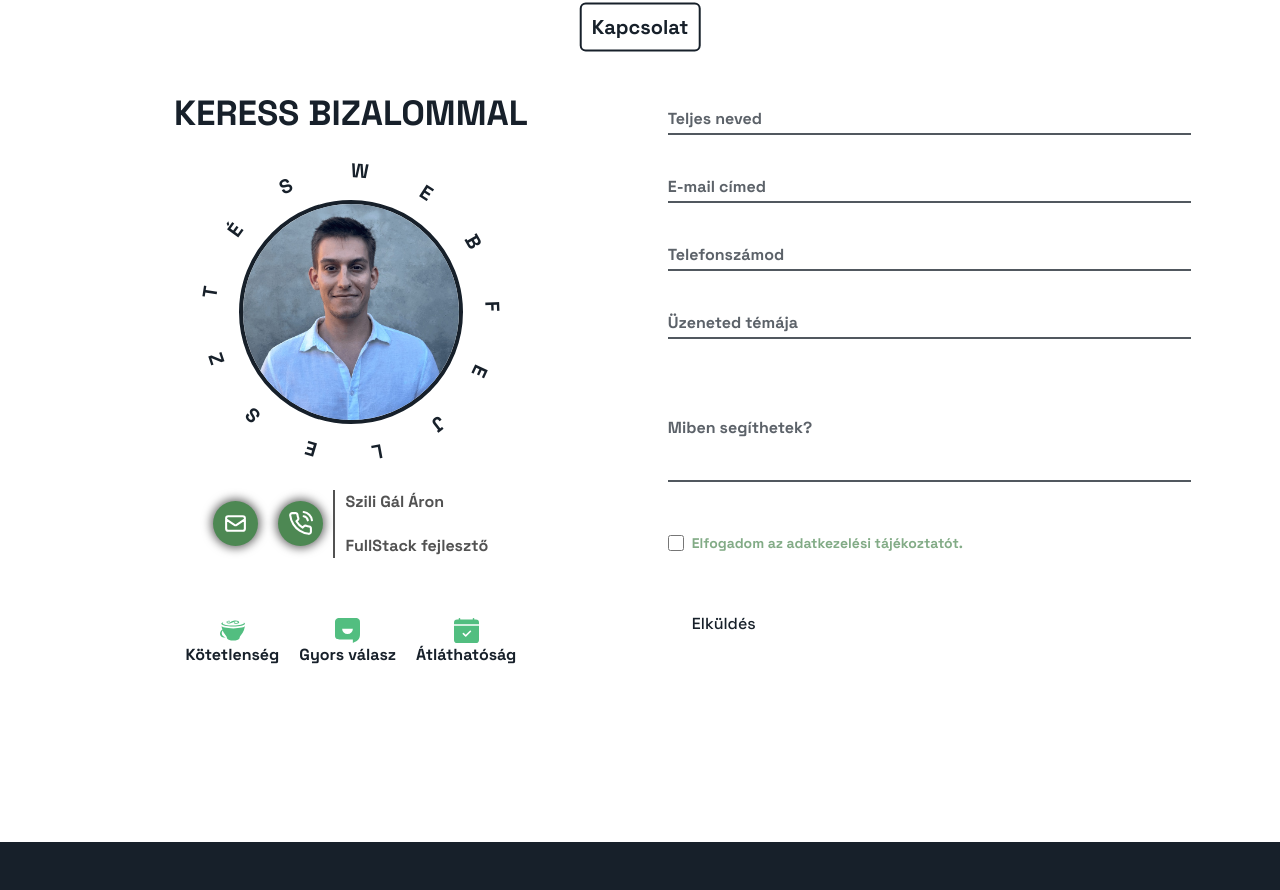
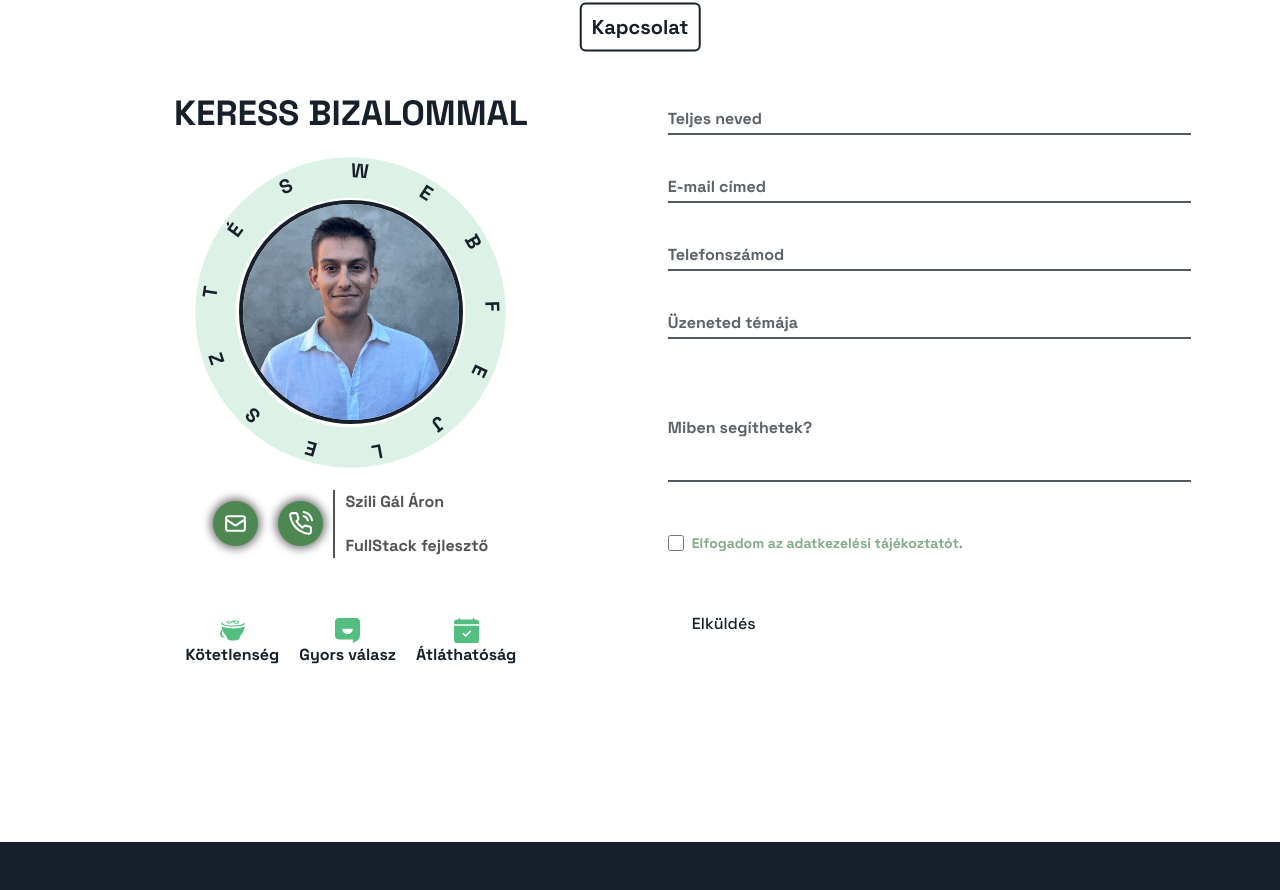
Before and after one commit to Quruzslo/PreferSite, a Next.js app: page / in a window 1280 px wide. Shown: the part 11018-11908 px from the top of the page. Built offline with nearby package versions, Linux system fonts and the light colour scheme.

Commit message:
scrolling kezelése contextben, a scrollToTOp működéséhez

```diff
--- a/app/layout.tsx
+++ b/app/layout.tsx
@@ -6,6 +6,8 @@ import Header from "@/components/header/Header";
 import MouseFollowerElement from "@/lib/mouseFollowerElement";
 import ScrollToTop from "@/lib/scrollToTop";
 import Footer from "../components/Footer/Footer";
+import ScrollContextProvider from "@/lib/ScrollContext";
+
 const groteskSans = Space_Grotesk({
   subsets: ["latin"],
 });
@@ -26,11 +28,13 @@ export default function RootLayout({
       <body
         className={`${groteskSans.className} min-h-full flex flex-col antialiased relative`}
       >
-        <MouseFollowerElement />
-        <ScrollToTop />
-        <Header />
-        <main className="flex-1">{children}</main>
-        <Footer />
+        <ScrollContextProvider>
+          <MouseFollowerElement />
+          <ScrollToTop />
+          <Header />
+          <main className="flex-1">{children}</main>
+          <Footer />
+        </ScrollContextProvider>
       </body>
     </html>
   );
--- a/components/Contact/ContactSection.tsx
+++ b/components/Contact/ContactSection.tsx
@@ -136,7 +136,23 @@ export default function ContactSection() {
                     fill="none"
                   />
                 </defs>
-
+                <motion.path
+                  d="M 175, 25 A 150, 150 0 1,1 175, 325 A 150, 150 0 1,1 175, 25"
+                  fill="none"
+                  className="stroke-green/20"
+                  strokeWidth="45"
+                  strokeLinecap="round"
+                  initial={{
+                    strokeDasharray: pathLength,
+                    strokeDashoffset: pathLength,
+                  }}
+                  animate={isInView ? { strokeDashoffset: 0 } : {}}
+                  transition={{
+                    duration: 1,
+                    ease: "easeInOut",
+                    delay: 1,
+                  }}
+                />
                 <text
                   className="text-dark-color text-[15px] md:text-[22px] font-bold uppercase tracking-[0.1em]"
                   fill="currentColor"
--- a/components/ServicesSection/Services.tsx
+++ b/components/ServicesSection/Services.tsx
@@ -1,9 +1,10 @@
 "use client";
 
-import { useRef } from "react";
+import { useRef, useContext } from "react";
 import myServices from "./MyServices";
 import { motion, Variants } from "motion/react";
 import Image from "next/image";
+import { ScrollContext } from "@/lib/ScrollContext";
 
 const servicesVariants: Variants = {
   hidden: { scaleX: 0, opacity: 1 },
@@ -15,9 +16,12 @@ const servicesVariants: Variants = {
 };
 
 export default function Services() {
+  const { isScrolling } = useContext(ScrollContext)!;
+
   const isSnapping = useRef(false);
 
   const handleSnap = (entry: any) => {
+    if (isScrolling || isSnapping.current) return;
     if (isSnapping.current) return;
 
     if (entry && entry.target) {
--- a/components/header/Header.tsx
+++ b/components/header/Header.tsx
@@ -14,7 +14,6 @@ export default function Header() {
   // -Csúszó háttér állapota ---
   const indicatorRef = useRef<HTMLDivElement>(null);
 
-  // 2. Egér ráhúzása
   const handleMouseEnter = (e: any) => {
     const el = e.currentTarget;
     if (indicatorRef.current) {
@@ -24,7 +23,6 @@ export default function Header() {
     }
   };
 
-  // 3. Egér lehúzása
   const handleMouseLeave = () => {
     if (indicatorRef.current) {
       indicatorRef.current.style.opacity = "0";
--- /dev/null
+++ b/lib/ScrollContext.tsx
@@ -0,0 +1,32 @@
+"use client";
+
+import { createContext, useState, useCallback, ReactNode } from "react";
+
+interface ScrollContextType {
+  isScrolling: boolean;
+  triggerIsScrolling: (durationMs?: number) => void;
+}
+
+export const ScrollContext = createContext<ScrollContextType | null>(null);
+
+export default function ScrollContextProvider({
+  children,
+}: {
+  children: ReactNode;
+}) {
+  const [isScrolling, setIsScrolling] = useState(false);
+
+  const triggerIsScrolling = useCallback((durationMs = 1500) => {
+    setIsScrolling(true);
+
+    setTimeout(() => {
+      setIsScrolling(false);
+    }, durationMs);
+  }, []);
+
+  return (
+    <ScrollContext.Provider value={{ isScrolling, triggerIsScrolling }}>
+      {children}
+    </ScrollContext.Provider>
+  );
+}
--- a/lib/scrollToTop.jsx
+++ b/lib/scrollToTop.jsx
@@ -1,9 +1,11 @@
 "use client";
 
-import { useEffect, useState } from "react";
+import { useEffect, useState, useContext } from "react";
 import { IoCaretUp } from "react-icons/io5";
+import { ScrollContext } from "./ScrollContext";
 
 export default function ScrollToTop() {
+  const { triggerIsScrolling } = useContext(ScrollContext);
   const [active, setIsActive] = useState(false);
 
   useEffect(() => {
@@ -29,7 +31,10 @@ export default function ScrollToTop() {
 
   return (
     <button
-      onClick={scrollingToTop}
+      onClick={() => {
+        scrollingToTop();
+        triggerIsScrolling();
+      }}
       type="button"
       aria-label="Vissza az oldal tetejére."
       className={`${
```
